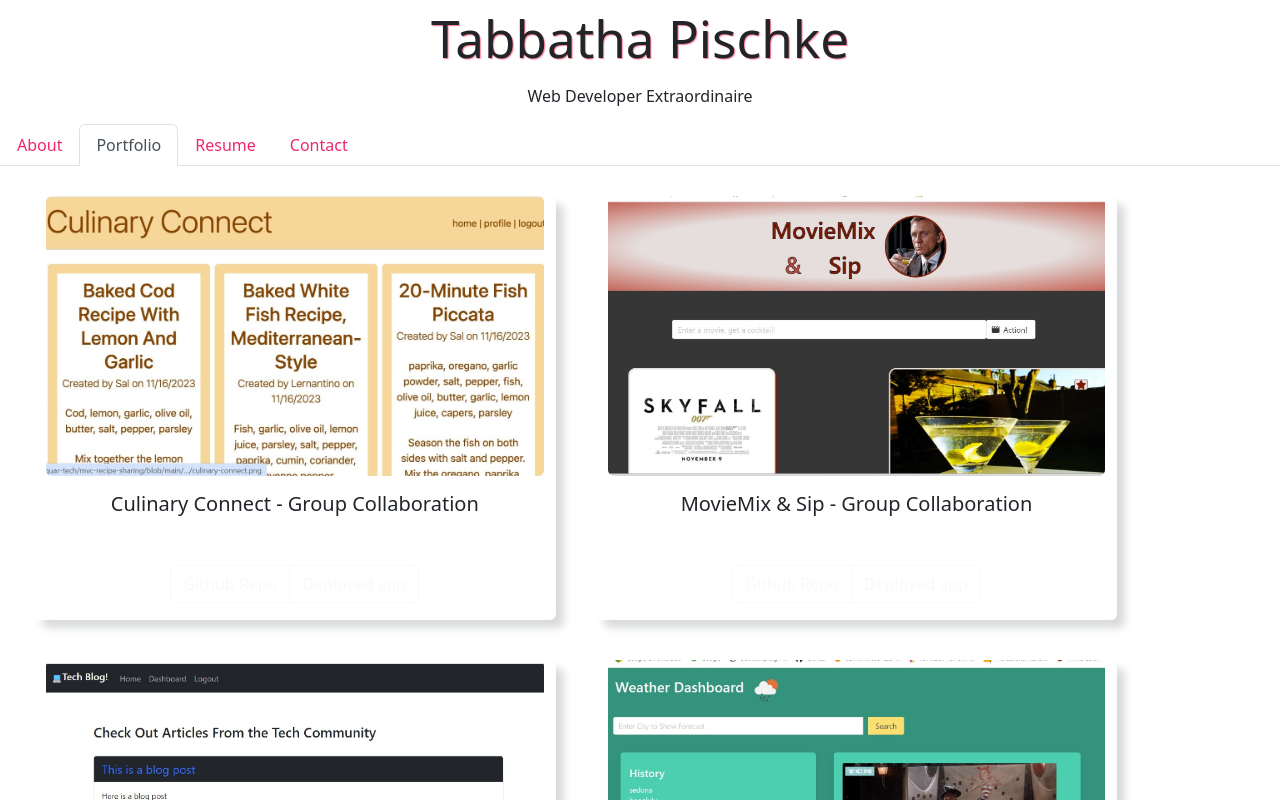
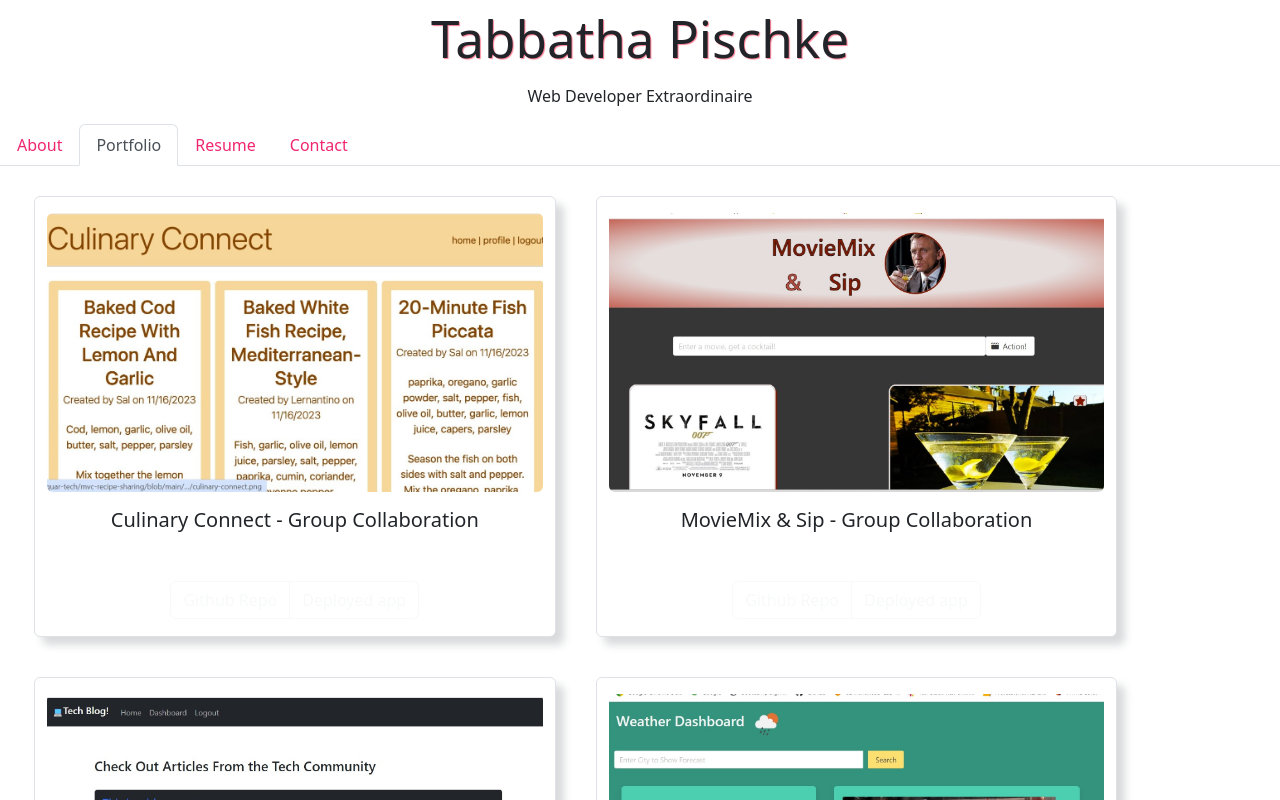
Before and after one commit to tabbdacat/react-professional-portfolio, a React (Vite) app: page /Portfolio in a window 1280 px wide. Shown: the top 800 px of the page. Built offline with nearby package versions, Linux system fonts and the light colour scheme.

Commit message:
portfolio cards adjust display, remove unnecessary code from Contact

```diff
--- a/src/pages/About.jsx
+++ b/src/pages/About.jsx
@@ -2,7 +2,7 @@ import mePhoto from '../assets/images/me-2024.jpg';
 
 export default function About() {
     return (
-        <div class="container px-4">
+        <div className="container px-4">
         <div className="row gx-5">
             <h3>About Me</h3>
             <img src={mePhoto} className="rounded col-3 p-4" alt="Photo of Tabbatha"></img>
--- a/src/pages/Contact.jsx
+++ b/src/pages/Contact.jsx
@@ -87,7 +87,6 @@ function Contact() {
             className="form-control"
             onBlur={() => message.length === 0 ? setMessageError(true) : setMessageError(false)}
             onFocus={() => setMessageError(false)}
-            // onBlur={handleAddInput}
             placeholder='Enter your message Here'
             value={message}
             name='messageInput'
--- a/src/pages/Portfolio.jsx
+++ b/src/pages/Portfolio.jsx
@@ -51,8 +51,8 @@ export default function Portfolio() {
     return (
         <div className="projects row">
             {projects.map((project) => (
-                <div className="card col-10 col-md-5"  key={project.title}>
-                    <img src={project.image} className="card-img-top rounded img" alt="project 1" />
+                <div className="card col-10 col-md-5 border border-light-subtle"  key={project.title}>
+                    <img src={project.image} className="card-img-top rounded img mt-3" alt="project 1" />
                     <div className="card-body">
                         <h5 className="card-title">{project.title}</h5>
                     </div>
```
